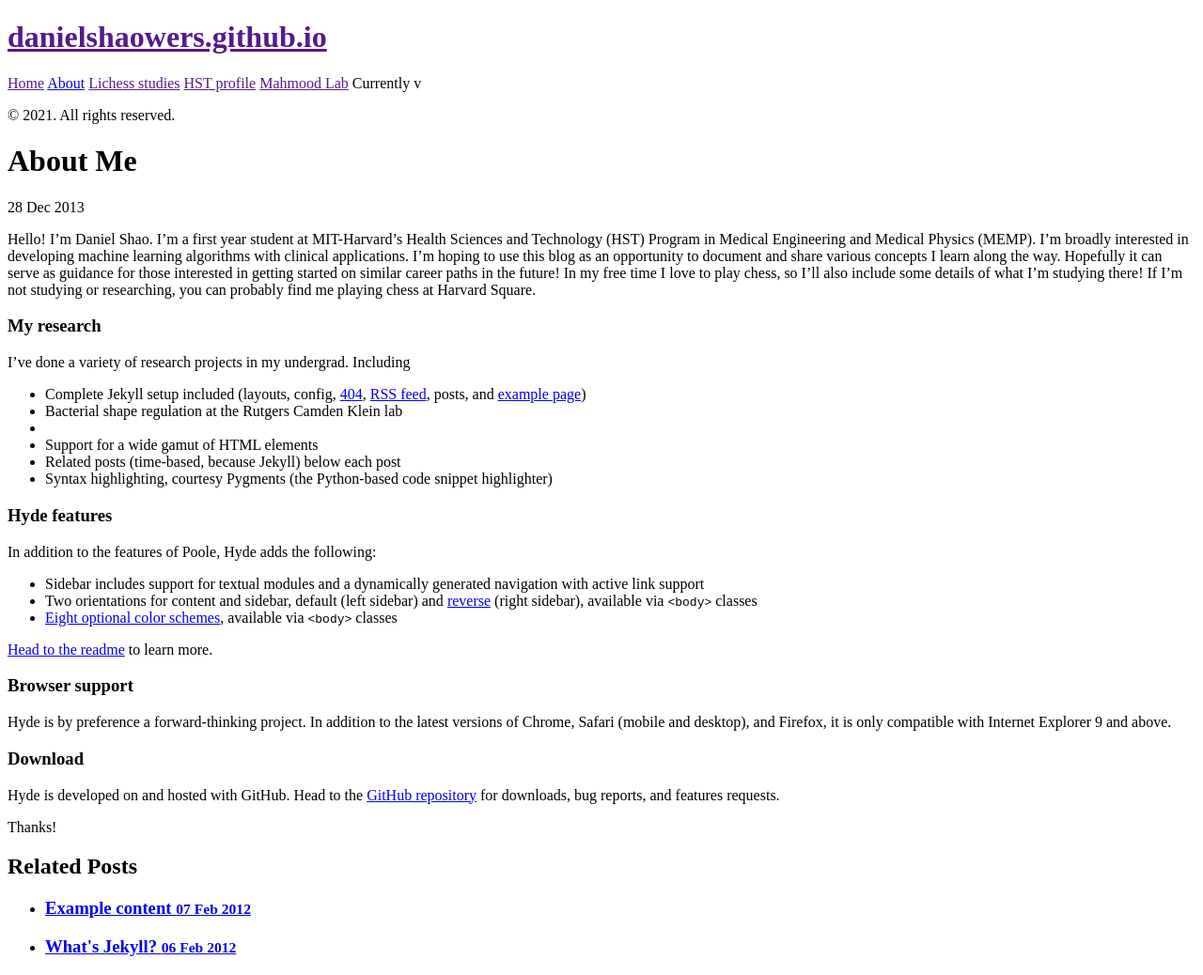
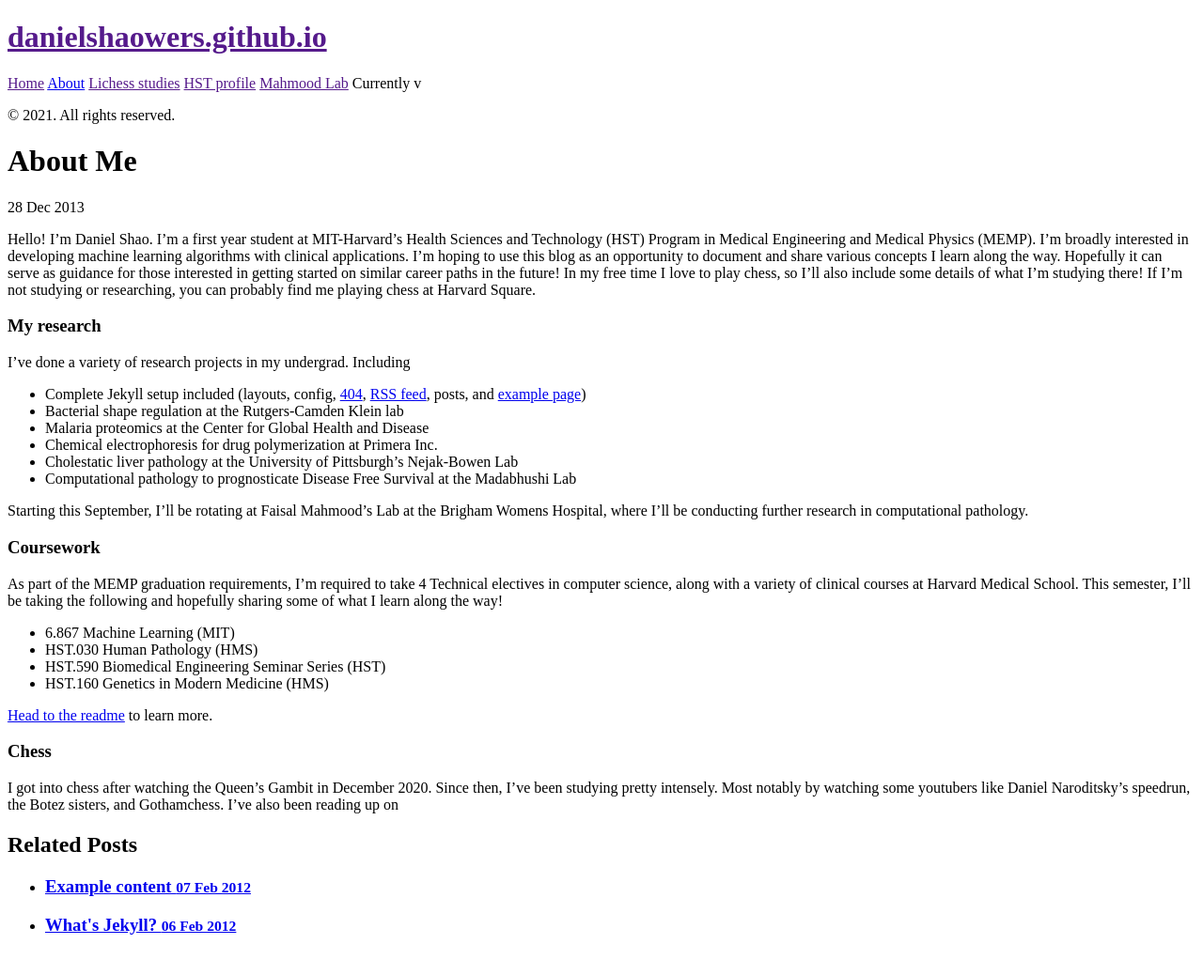
Before and after one commit to danielshaowers/danielshaowers.github.io, a Jekyll site: the page built from _posts/2013-12-28-introducing-hyde.md, in a window 1280 px wide. Shown: the whole page at 94% size. Built offline with Jekyll 4.4.1, drawn with Linux system fonts in a browser that asks for light colours; after the commit the page ends 1014 px from its top, so only the background shows below that.

Commit message:
Update 2013-12-28-introducing-hyde.md

```diff
--- a/_posts/2013-12-28-introducing-hyde.md
+++ b/_posts/2013-12-28-introducing-hyde.md
@@ -9,28 +9,22 @@ Hello! I'm Daniel Shao. I'm a first year student at MIT-Harvard's Health Science
 I've done a variety of research projects in my undergrad. Including
 
 * Complete Jekyll setup included (layouts, config, [404](/404), [RSS feed](/atom.xml), posts, and [example page](/about))
-* Bacterial shape regulation at the Rutgers Camden Klein lab
-*
-* Support for a wide gamut of HTML elements
-* Related posts (time-based, because Jekyll) below each post
-* Syntax highlighting, courtesy Pygments (the Python-based code snippet highlighter)
+* Bacterial shape regulation at the Rutgers-Camden Klein lab
+* Malaria proteomics at the Center for Global Health and Disease
+* Chemical electrophoresis for drug polymerization at Primera Inc.
+* Cholestatic liver pathology at the University of Pittsburgh's Nejak-Bowen Lab
+* Computational pathology to prognosticate Disease Free Survival at the Madabhushi Lab
 
-### Hyde features
+Starting this September, I'll be rotating at Faisal Mahmood's Lab at the Brigham Womens Hospital, where I'll be conducting further research in computational pathology.
 
-In addition to the features of Poole, Hyde adds the following:
-
-* Sidebar includes support for textual modules and a dynamically generated navigation with active link support
-* Two orientations for content and sidebar, default (left sidebar) and [reverse](https://github.com/poole/lanyon#reverse-layout) (right sidebar), available via `<body>` classes
-* [Eight optional color schemes](https://github.com/poole/hyde#themes), available via `<body>` classes
+### Coursework
+As part of the MEMP graduation requirements, I'm required to take 4 Technical electives in computer science, along with a variety of clinical courses at Harvard Medical School. This semester, I'll be taking the following and hopefully sharing some of what I learn along the way!
+* 6.867 Machine Learning (MIT)
+* HST.030 Human Pathology (HMS)
+* HST.590 Biomedical Engineering Seminar Series (HST)
+* HST.160 Genetics in Modern Medicine (HMS)
 
 [Head to the readme](https://github.com/poole/hyde#readme) to learn more.
 
-### Browser support
-
-Hyde is by preference a forward-thinking project. In addition to the latest versions of Chrome, Safari (mobile and desktop), and Firefox, it is only compatible with Internet Explorer 9 and above.
-
-### Download
-
-Hyde is developed on and hosted with GitHub. Head to the <a href="https://github.com/poole/hyde">GitHub repository</a> for downloads, bug reports, and features requests.
-
-Thanks!
+### Chess
+I got into chess after watching the Queen's Gambit in December 2020. Since then, I've been studying pretty intensely. Most notably by watching some youtubers like Daniel Naroditsky's speedrun, the Botez sisters, and Gothamchess. I've also been reading up on
```
